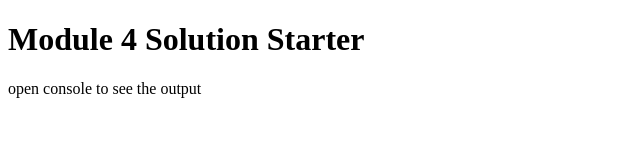
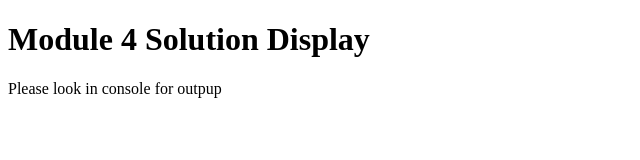
Before and after one commit to yagya1999/CourseraAssignmentMOD4, a plain HTML site: page index.html in a window 1280 px wide. Shown: the whole page, without its empty margins (0-640 px from the left). Drawn offline with Linux system fonts and the light colour scheme.

Commit message:
Update index.html

```diff
--- a/index.html
+++ b/index.html
@@ -8,7 +8,7 @@
   <script src="script.js"></script>
 </head>
 <body>
-  <h1>Module 4 Solution Starter</h1>
-  <p>open console to see the output</p>
+  <h1>Module 4 Solution Display</h1>
+  <p>Please look in console for outpup</p>
 </body>
 </html>
```
